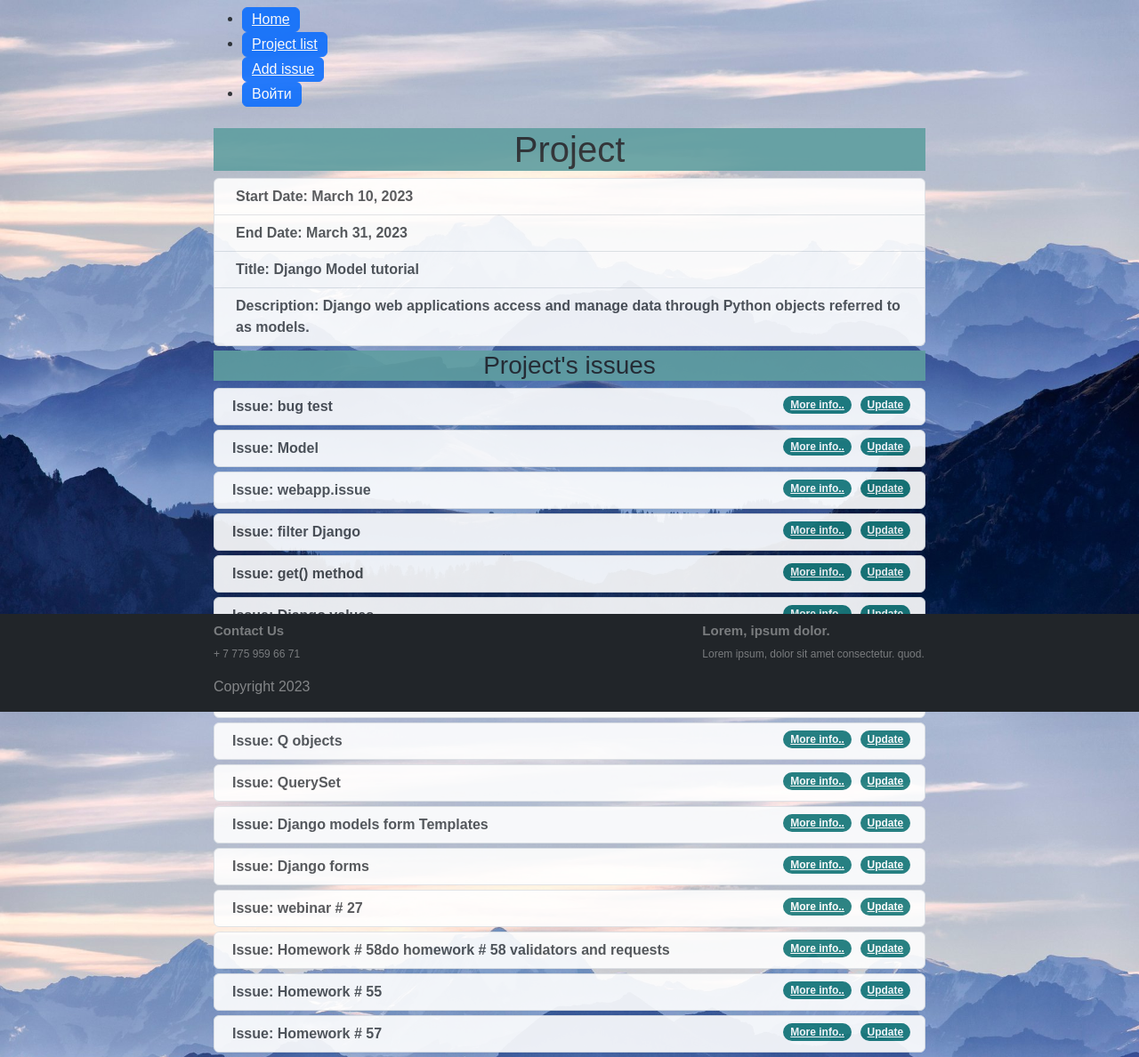
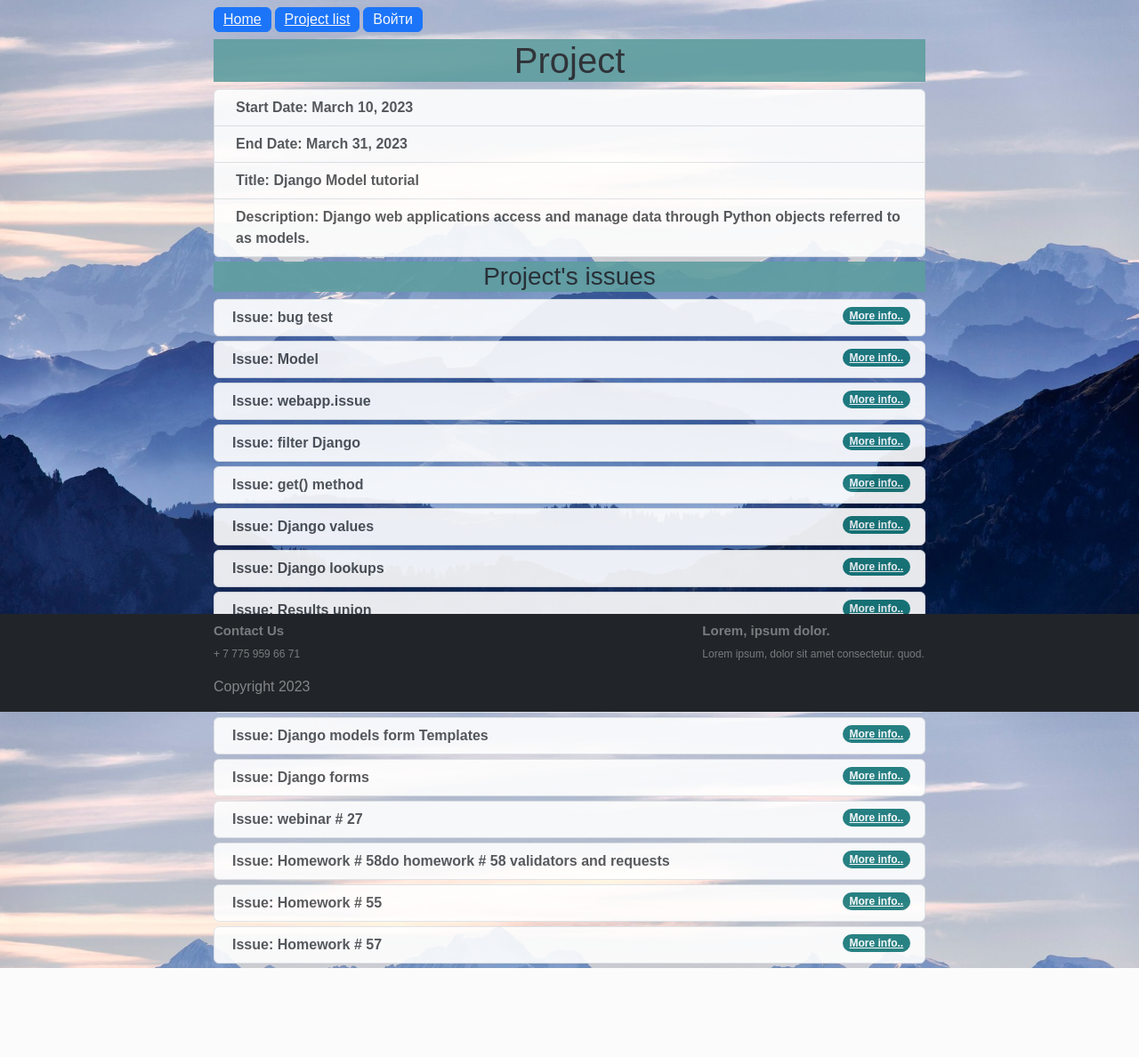
Before and after one commit to ValentinKim531/homework_70_valentin_kim, a Django app: page /project/2 in a window 1280 px wide. Shown: the whole page at 89% size. After the commit the page ends 1088 px from the top, so only its background shows below. Run offline with Django 4.2, Linux system fonts and the light colour scheme; data comes from the database, SQL or seed files in the repository; some libraries are stand-ins or nearby versions.

Commit message:
Ограничен доступ к функциям Add, Update, Delete

```diff
--- a/static/css/style.css
+++ b/static/css/style.css
@@ -20,6 +20,21 @@ html, body {
     height: 100%;
 
 }
+
+
+.menu {
+    font-size: 14px;
+    line-height: 1;
+    padding: 0;
+    margin: 0;
+    display: inline-block;
+    color: #fffee8;
+}
+
+.menu li {
+    display: inline-block;
+}
+
 
 .mb-3 {
     width: 50%;
--- a/webapp/templates/index_projects.html
+++ b/webapp/templates/index_projects.html
@@ -1,9 +1,6 @@
 {% extends 'base.html' %}
 {% block title %}Home{% endblock %}
-{% block menu %}
-<button type="button" class="btn btn-primary button"><a href="{% url 'project_add' %}" class="button-text-color">Add
-    Project</a></button>
-{% endblock %}
+
 {% block content %}
 <h1 class="title">Project list</h1>
 
--- a/webapp/templates/project_view.html
+++ b/webapp/templates/project_view.html
@@ -1,9 +1,5 @@
 {% extends 'base.html' %}
 {% block title %}Project view{% endblock %}
-{% block menu %}
-<button type="button" class="btn btn-primary button"><a href="{% url 'project_issue_add' project.pk %}" class="button-text-color">Add
-        issue</a></button>
-{% endblock %}
 {% block content %}
 <h1 class="title">Project</h1>
 <ul class="list-group">
@@ -38,8 +34,10 @@
     <span class="badge bg-primary rounded-pill"><a href="{% url 'issue_detail' issue.pk%}"
         class="button-text-color">More
         info..</a></span>
+      {% if user.is_authenticated %}
     <span class="badge bg-primary rounded-pill"><a href="{% url 'issue_update' issue.pk%}"
         class="button-text-color">Update</a></span>
+      {% endif %}
   </li>
 </ol>
 {% endfor %}
--- a/webapp/views/projects_view.py
+++ b/webapp/views/projects_view.py
@@ -1,3 +1,4 @@
+from django.contrib.auth.mixins import LoginRequiredMixin
 from django.urls import reverse
 from django.views.generic import CreateView, DetailView
 
@@ -5,7 +6,7 @@ from webapp.forms import ProjectForm
 from webapp.models import Project
 
 
-class ProjectCreateView(CreateView):
+class ProjectCreateView(LoginRequiredMixin, CreateView):
     template_name = 'project_create.html'
     model = Project
     form_class = ProjectForm
```
Also changed, not shown: webapp/templates/index.html (+3 -5 lines), webapp/templates/issue_view.html (+3 -4 lines).
